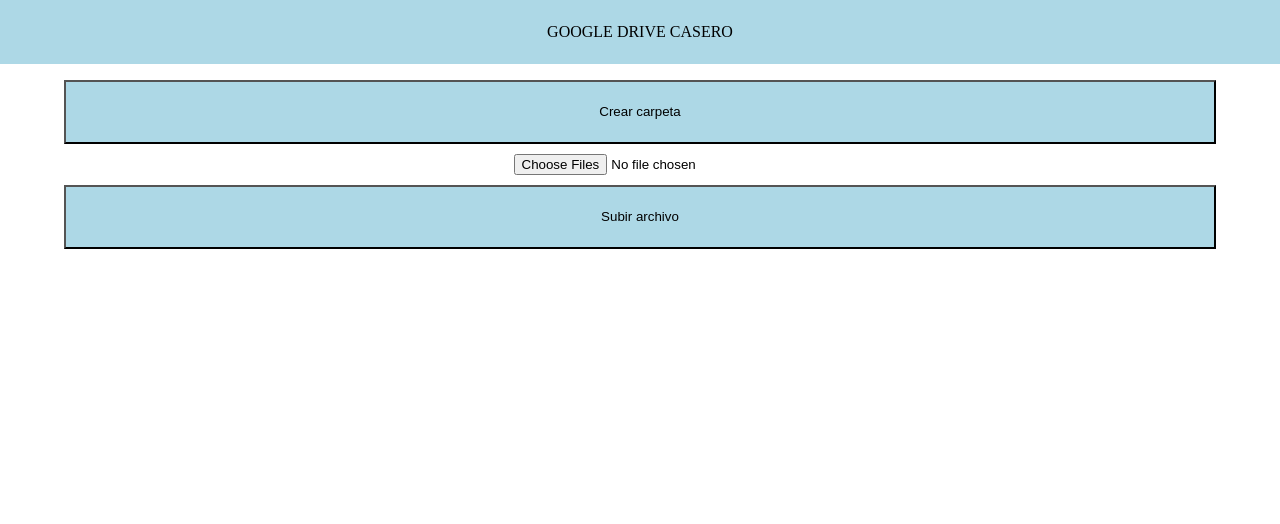
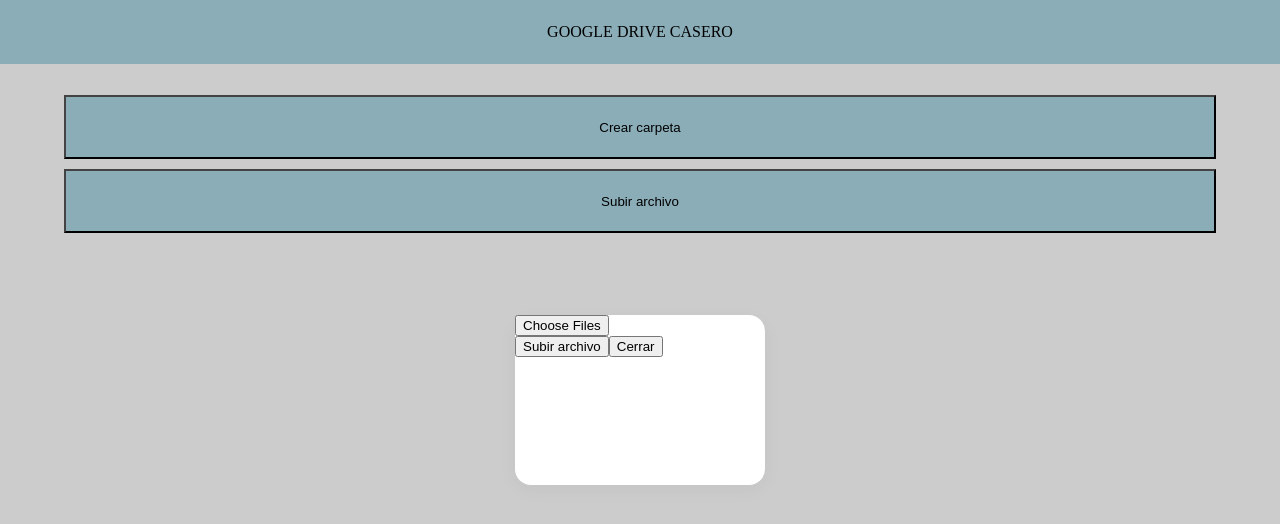
Before and after one commit to Svergara2525/Google-Drive-Casero, a React (Vite) app in the folder Front-end/: page / in a window 1280 px wide. Both pictures are taken after a click on the button "Crear carpeta". Shown: the top 524 px of the page. Built offline with nearby package versions, Linux system fonts and the light colour scheme.

Commit message:
Creación modal básico con subida de archivos

```diff
--- a/Front-end/src/views/LandingPage/LandingPage.tsx
+++ b/Front-end/src/views/LandingPage/LandingPage.tsx
@@ -1,11 +1,17 @@
+import { useState } from "react";
+
 import { MainPage } from "../MainPage";
 import { Navbar } from "../Navbar";
+import { Modal } from "../Modal";
 
 export const LandingPage: React.FC = () => {
+  const [showModal, setShowModal] = useState<boolean | null>(false);
+
   return (
     <div>
       <Navbar />
-      <MainPage />
+      <MainPage setShowModal={setShowModal} />
+      {showModal && <Modal setShowModal={setShowModal}></Modal>}
     </div>
   );
 };
--- a/Front-end/src/views/MainPage/MainPage.tsx
+++ b/Front-end/src/views/MainPage/MainPage.tsx
@@ -2,11 +2,14 @@ import { apiClient } from "../../infrastructure/apiClient";
 import { useState, useEffect } from "react";
 import * as S from "./MainPage.style";
 
-export const MainPage: React.FC = () => {
+interface Props {
+  setShowModal: (valor: boolean | null) => void;
+}
+
+export const MainPage: React.FC<Props> = ({ setShowModal }) => {
   const [data, setData] = useState<string[] | null>(null);
   const [loading, setLoading] = useState<boolean | null>(true);
   const [error, setError] = useState<string | null>(null);
-  const [selectedFiles, setSelectedFiles] = useState<FileList | null>(null);
 
   useEffect(() => {
     const fetchData = async () => {
@@ -43,30 +46,6 @@ export const MainPage: React.FC = () => {
     fetchData();
   };
 
-  const handleFileChange = (event: React.ChangeEvent<HTMLInputElement>) => {
-    if (event.target.files && event.target.files.length > 0) {
-      setSelectedFiles(event.target.files);
-    }
-  };
-
-  const handleUpload = () => {
-    const formData = new FormData();
-    formData.append("path", window.location.pathname.replace(/^\/+/, ""));
-    if (selectedFiles) {
-      for (let i = 0; i < selectedFiles.length; i++) {
-        formData.append("file", selectedFiles[i]);
-      }
-    }
-    const fetchData = async () => {
-      try {
-        await apiClient.uploadFile(formData);
-      } catch (error) {
-        console.log(error);
-      }
-    };
-    fetchData();
-  };
-
   window.onpopstate = (event) => {
     if (event.state && event.state.data) {
       setData(event.state.data);
@@ -76,9 +55,20 @@ export const MainPage: React.FC = () => {
   return (
     <div>
       <S.StyledButtonWrapper>
-        <S.StyledButton>Crear carpeta</S.StyledButton>
-        <input type="file" multiple onChange={handleFileChange} />
-        <S.StyledButton onClick={handleUpload}>Subir archivo</S.StyledButton>
+        <S.StyledButton
+          onClick={() => {
+            setShowModal(true);
+          }}
+        >
+          Crear carpeta
+        </S.StyledButton>
+        <S.StyledButton
+          onClick={() => {
+            setShowModal(true);
+          }}
+        >
+          Subir archivo
+        </S.StyledButton>
       </S.StyledButtonWrapper>
       <div>
         {loading && <S.StyledFolderWrapper>Cargando...</S.StyledFolderWrapper>}
--- /dev/null
+++ b/Front-end/src/views/Modal/Modal.style.ts
@@ -0,0 +1,26 @@
+import styled from "styled-components";
+
+export const ModalWrapper = styled.div`
+  width: 250px;
+  height: 170px;
+  background: white;
+  color: white;
+  z-index: 10;
+  border-radius: 16px;
+  box-shadow: 0 5px 20px 0 rgba(0, 0, 0, 0.04);
+  position: fixed;
+  top: 50%;
+  left: 50%;
+  transform: translate(-50%, -50%);
+`;
+
+export const BackgroundDark = styled.div`
+  background-color: rgba(0, 0, 0, 0.2);
+  width: 100vw;
+  height: 100vh;
+  z-index: 0;
+  top: 50%;
+  left: 50%;
+  transform: translate(-50%, -50%);
+  position: absolute;
+`;
--- /dev/null
+++ b/Front-end/src/views/Modal/Modal.tsx
@@ -0,0 +1,46 @@
+import { useState } from "react";
+import { apiClient } from "../../infrastructure/apiClient";
+
+import * as S from "./Modal.style";
+
+interface Props {
+  setShowModal: (valor: boolean | null) => void;
+}
+
+export const Modal: React.FC<Props> = ({ setShowModal }) => {
+  const [selectedFiles, setSelectedFiles] = useState<FileList | null>(null);
+
+  const handleFileChange = (event: React.ChangeEvent<HTMLInputElement>) => {
+    if (event.target.files && event.target.files.length > 0) {
+      setSelectedFiles(event.target.files);
+    }
+  };
+
+  const handleUpload = () => {
+    const formData = new FormData();
+    formData.append("path", window.location.pathname.replace(/^\/+/, ""));
+    if (selectedFiles) {
+      for (let i = 0; i < selectedFiles.length; i++) {
+        formData.append("file", selectedFiles[i]);
+      }
+    }
+    const fetchData = async () => {
+      try {
+        await apiClient.uploadFile(formData);
+      } catch (error) {
+        console.log(error);
+      }
+    };
+    fetchData();
+  };
+
+  return (
+    <S.BackgroundDark>
+      <S.ModalWrapper>
+        <input type="file" multiple onChange={handleFileChange} />
+        <button onClick={handleUpload}>Subir archivo</button>
+        <button onClick={() => setShowModal(false)}>Cerrar</button>
+      </S.ModalWrapper>
+    </S.BackgroundDark>
+  );
+};
--- /dev/null
+++ b/Front-end/src/views/Modal/index.ts
@@ -0,0 +1 @@
+export { Modal } from "./Modal";
```
